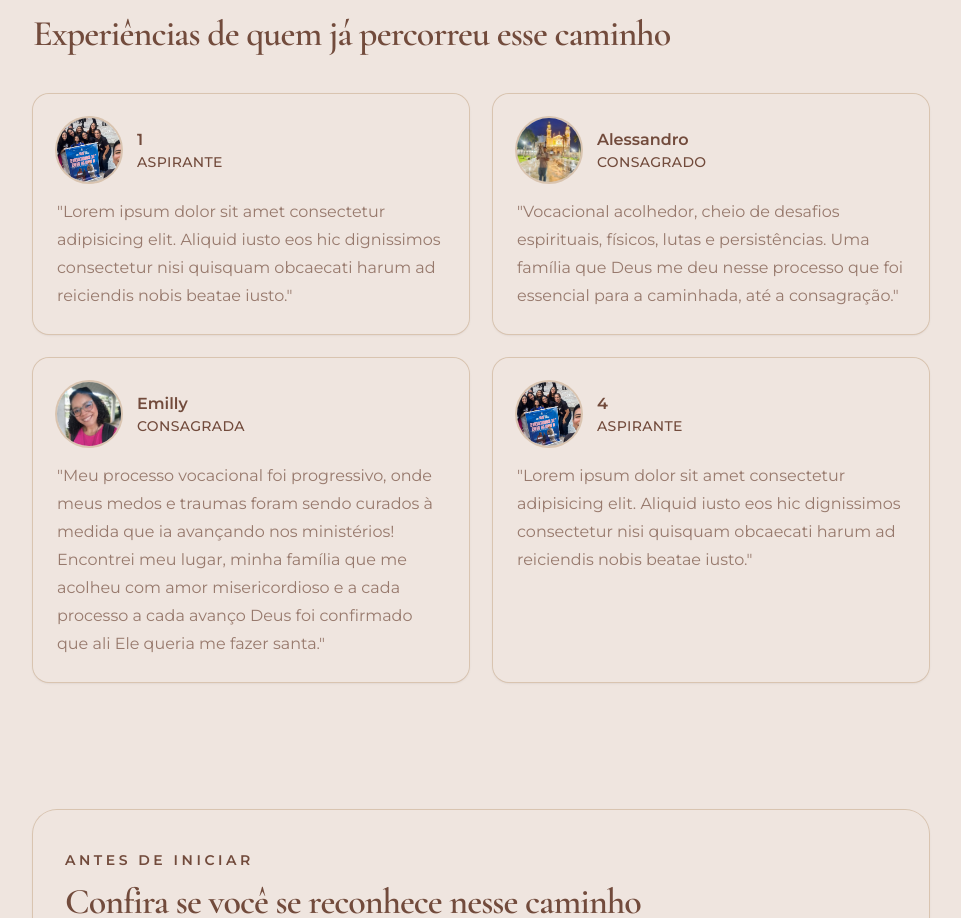
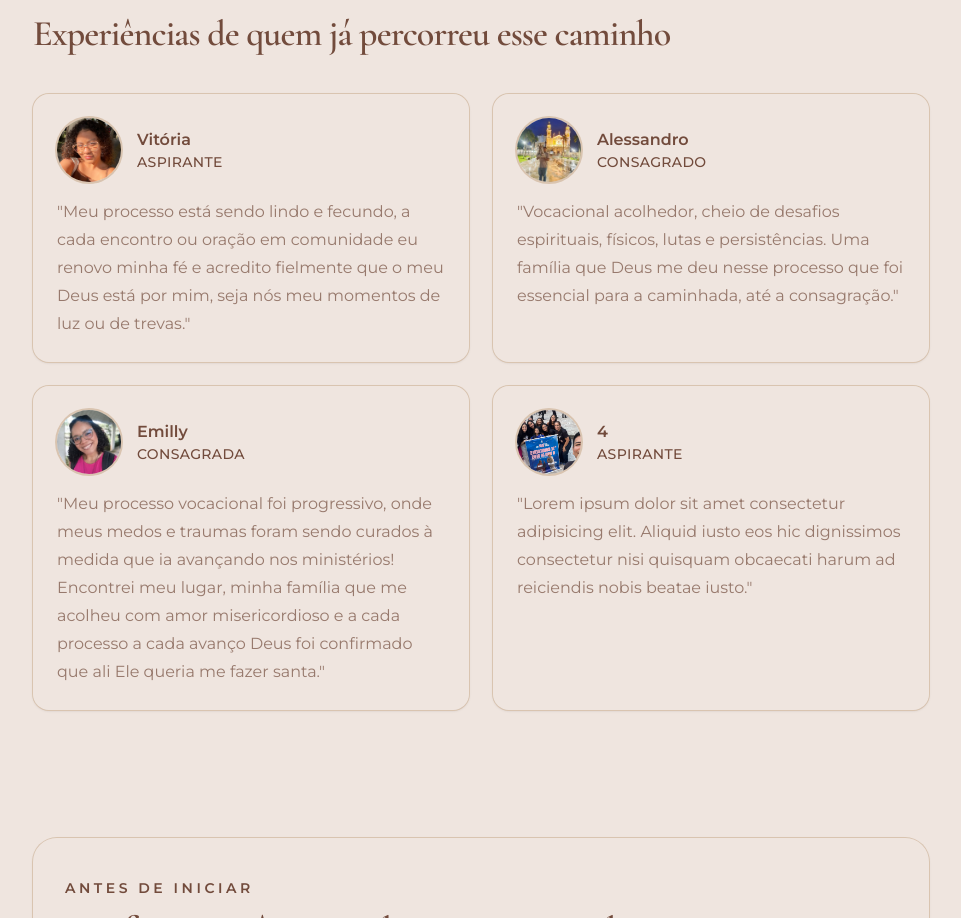
Before and after one commit to luanhmilano/sm-vocacional, a React (Vite) app: page / in a window 1280 px wide. Shown: the part 5324-6242 px from the top of the page, without its empty margins (159-1120 px from the left). Built offline with nearby package versions, Linux system fonts and the light colour scheme.

Commit message:
feat: add testemonials and favicon

```diff
--- a/index.html
+++ b/index.html
@@ -1,8 +1,8 @@
 <!doctype html>
-<html lang="en">
+<html lang="pt-br">
   <head>
     <meta charset="UTF-8" />
-    <link rel="icon" type="image/png" href="/favicon.png" />
+    <link rel="icon" type="image/png" href="/favicon.png?=v2" />
     <meta name="viewport" content="width=device-width, initial-scale=1.0" />
     <link rel="preconnect" href="https://fonts.googleapis.com" />
     <link rel="preconnect" href="https://fonts.gstatic.com" crossorigin />
--- a/src/components/testimonial/index.tsx
+++ b/src/components/testimonial/index.tsx
@@ -1,13 +1,14 @@
-import img1 from '../../assets/img-carrosel-1.jpeg';
+import img1 from '../../assets/testimonials/vitoria-testemonial.jpeg';
 import img2 from '../../assets/testimonials/alessandro-testimonial.jpg';
 import img3 from '../../assets/testimonials/emilly-testemonial.jpg';
+import img4 from '../../assets/img-carrosel-1.jpeg';
 
 const textTestimonials = [
     {
-        name: '1',
+        name: 'Vitória',
         level: 'Aspirante',
         imageUrl: img1,
-        text: 'Lorem ipsum dolor sit amet consectetur adipisicing elit. Aliquid iusto eos hic dignissimos consectetur nisi quisquam obcaecati harum ad reiciendis nobis beatae iusto.',
+        text: 'Meu processo está sendo lindo e fecundo, a cada encontro ou oração em comunidade eu renovo minha fé e acredito fielmente que o meu Deus está por mim, seja nós meu momentos de luz ou de trevas.',
     },
     {
         name: 'Alessandro',
@@ -24,7 +25,7 @@ const textTestimonials = [
     {
         name: '4',
         level: 'Aspirante',
-        imageUrl: img1,
+        imageUrl: img4,
         text: 'Lorem ipsum dolor sit amet consectetur adipisicing elit. Aliquid iusto eos hic dignissimos consectetur nisi quisquam obcaecati harum ad reiciendis nobis beatae iusto.',
     },
 ];
```
Also changed, not shown: src/assets/main-banner-jesus.png (added), src/assets/testimonials/vitoria-testemonial.jpeg (added).
